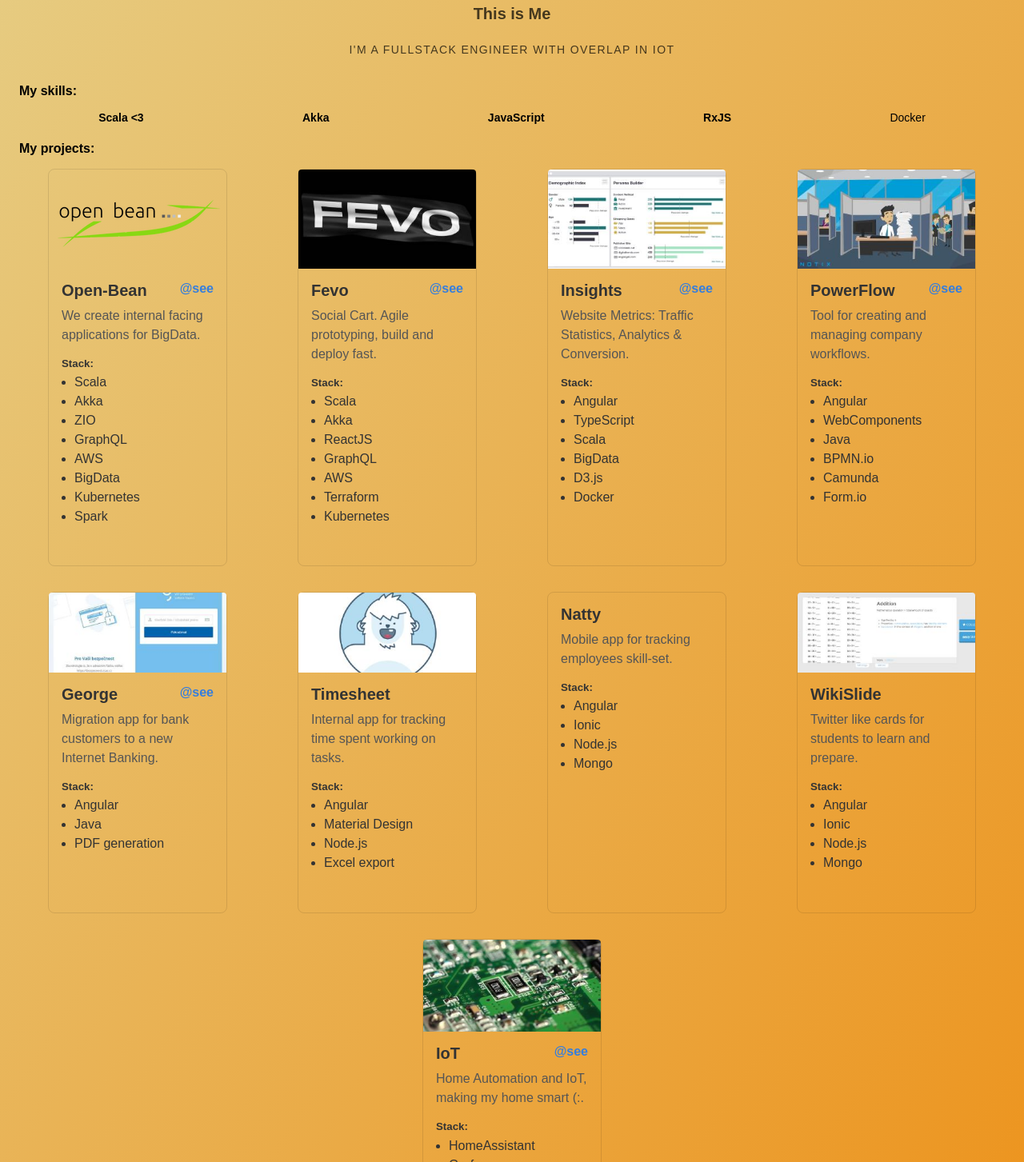
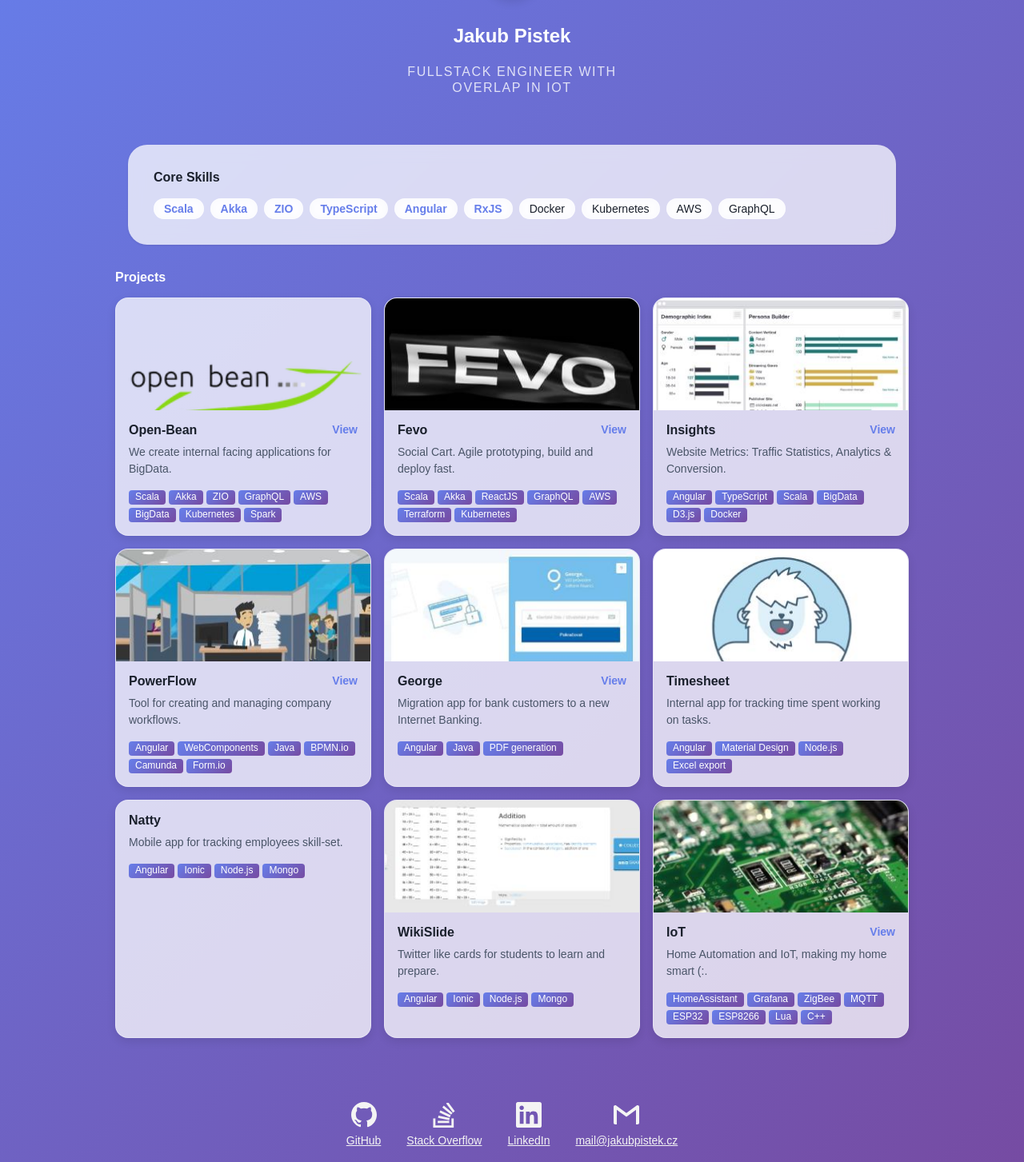
Before and after one commit to kubiq/web, an Angular app: page / in a window 1280 px wide. Shown: the part 137-1590 px from the top of the page at 80% size. Built offline with nearby package versions, Linux system fonts and the light colour scheme.

Commit message:
Update design

```diff
--- a/src/app/app.component.html
+++ b/src/app/app.component.html
@@ -1,31 +1,38 @@
 
-<header class="tc pt4 pt5-ns flex flex-column items-center">
-  <img src="assets/ja-ctverec-s-66.jpg" class="br3 ba b--black-10 h3 w3" alt="avatar">
-  <h1 class="f5 f4-ns fw6 black-70">This is Me</h1>
-  <h2 class="f6 black-70 fw3 ttu tracked measure lh-title mh-auto">I'm a FullStack Engineer with overlap in IoT</h2>
+<header class="tc pt4 pt5-ns flex flex-column items-center animate-fade-in-up">
+  <div class="avatar-ring mb3">
+    <img src="assets/ja-ctverec-s-66.jpg" class="br-100 h3 w3 db" alt="Jakub Pistek">
+  </div>
+  <h1 class="f4 f3-ns fw6 white mb2">Jakub Pistek</h1>
+  <h2 class="f6 f5-ns white-80 fw4 ttu tracked measure-narrow lh-title tc">
+    FullStack Engineer with overlap in IoT
+  </h2>
 </header>
 
-<main>
+<main class="mw8 center ph3 pv4">
 
-  <section class="mw9 center ph3-ns">
-    <article>
-      <h4 class="pl2 mb3">My skills:</h4>
-      <ul class="list pv0 ph2 ma0 flex flex-wrap justify-around f7 f6-ns">
-        <li><strong>Scala <3</strong></li>
-        <li><strong>Akka</strong></li>
-        <li><strong>JavaScript</strong></li>
-        <li><strong>RxJS</strong></li>
-        <li>Docker</li>
-      </ul>
-    </article>
+  <section class="section-glass mb4 animate-fade-in-up" style="animation-delay: 0.2s">
+    <h4 class="f5 fw6 mb3 mt0" style="color: var(--text-primary)">Core Skills</h4>
+    <div class="flex flex-wrap gap2" style="gap: 0.5rem">
+      <span class="skill-badge"><strong>Scala</strong></span>
+      <span class="skill-badge"><strong>Akka</strong></span>
+      <span class="skill-badge"><strong>ZIO</strong></span>
+      <span class="skill-badge"><strong>TypeScript</strong></span>
+      <span class="skill-badge"><strong>Angular</strong></span>
+      <span class="skill-badge"><strong>RxJS</strong></span>
+      <span class="skill-badge">Docker</span>
+      <span class="skill-badge">Kubernetes</span>
+      <span class="skill-badge">AWS</span>
+      <span class="skill-badge">GraphQL</span>
+    </div>
   </section>
 
-  <section class="mw9 center ph3-ns">
-    <h4 class="pl2 mb0">My projects:</h4>
+  <section class="animate-fade-in-up" style="animation-delay: 0.3s">
+    <h4 class="f5 fw6 mb3 white">Projects</h4>
 
-    <div class="flex-ns flex-wrap-ns justify-around">
-      @for (p of projects; track p) {
-        <article class="w-100 w-50-m w-33-l mw5 pa2 pa3-ns">
+    <div class="flex flex-wrap" style="margin: -0.5rem">
+      @for (p of projects; track p.id) {
+        <article class="w-100 w-50-m w-third-l pa2">
           <app-project [project]="p"></app-project>
         </article>
       }
@@ -34,23 +41,23 @@
 
 </main>
 
-<footer class="pv4 ph3 tc">
-  <a class="link near-black dib mh3 tc pb3" rel="noreferrer" href="https://github.com/kubiq" title="GitHub">
+<footer class="pv4 ph3 tc animate-fade-in-up" style="animation-delay: 0.5s">
+  <div class="flex justify-center flex-wrap">
+    <a class="social-link near-white" rel="noreferrer" href="https://github.com/kubiq" title="GitHub">
       <svg class="dib h2 w2" fill="currentColor" xmlns="http://www.w3.org/2000/svg" viewBox="0 0 16 16" fill-rule="evenodd" clip-rule="evenodd" stroke-linejoin="round" stroke-miterlimit="1.414"><path d="M8 0C3.58 0 0 3.582 0 8c0 3.535 2.292 6.533 5.47 7.59.4.075.547-.172.547-.385 0-.19-.007-.693-.01-1.36-2.226.483-2.695-1.073-2.695-1.073-.364-.924-.89-1.17-.89-1.17-.725-.496.056-.486.056-.486.803.056 1.225.824 1.225.824.714 1.223 1.873.87 2.33.665.072-.517.278-.87.507-1.07-1.777-.2-3.644-.888-3.644-3.953 0-.873.31-1.587.823-2.147-.083-.202-.358-1.015.077-2.117 0 0 .672-.215 2.2.82.638-.178 1.323-.266 2.003-.27.68.004 1.364.092 2.003.27 1.527-1.035 2.198-.82 2.198-.82.437 1.102.163 1.915.08 2.117.513.56.823 1.274.823 2.147 0 3.073-1.87 3.75-3.653 3.947.287.246.543.735.543 1.48 0 1.07-.01 1.933-.01 2.195 0 .215.144.463.55.385C13.71 14.53 16 11.534 16 8c0-4.418-3.582-8-8-8"/></svg>
-    <span class="f6 db">GitHub</span>
+      <span class="f6 db mt2">GitHub</span>
     </a>
-  <a class="link near-black dib mh3 tc pb3" rel="noreferrer" href="https://stackoverflow.com/users/1619720/kubiq" title="Stack Overflow">
+    <a class="social-link near-white" rel="noreferrer" href="https://stackoverflow.com/users/1619720/kubiq" title="Stack Overflow">
       <svg class="dib h2 w2" fill="currentColor" xmlns="http://www.w3.org/2000/svg" viewBox="0 0 16 16" fill-rule="evenodd" clip-rule="evenodd" stroke-linejoin="round" stroke-miterlimit="1.414"><path d="M12.658 14.577v-4.27h1.423V16H1.23v-5.693H2.65v4.27h10.006zm-8.583-1.423h7.16V11.73h-7.16v1.424zm.173-3.235l6.987 1.465.3-1.38L4.55 8.54l-.302 1.38zm.906-3.365l6.47 3.02.602-1.295-6.47-3.02-.602 1.295zm1.81-3.19l5.478 4.57.906-1.078-5.477-4.57-.905 1.077zM10.502 0L9.338.863l4.27 5.735 1.164-.862L10.5 0z"/></svg>
-    <span class="f6 db">Stack Overflow</span>
+      <span class="f6 db mt2">Stack Overflow</span>
     </a>
-  <a class="link near-black dib mh3 tc pb3" rel="noreferrer" href="https://www.linkedin.com/in/jakub-pi%C5%A1t%C4%9Bk-b15a9020/" title="LinkedIn">
+    <a class="social-link near-white" rel="noreferrer" href="https://www.linkedin.com/in/jakub-pi%C5%A1t%C4%9Bk-b15a9020/" title="LinkedIn">
       <svg class="dib h2 w2" fill="currentColor" xmlns="http://www.w3.org/2000/svg" viewBox="0 0 16 16" fill-rule="evenodd" clip-rule="evenodd" stroke-linejoin="round" stroke-miterlimit="1.414"><path d="M13.632 13.635h-2.37V9.922c0-.886-.018-2.025-1.234-2.025-1.235 0-1.424.964-1.424 1.96v3.778h-2.37V6H8.51V7.04h.03c.318-.6 1.092-1.233 2.247-1.233 2.4 0 2.845 1.58 2.845 3.637v4.188zM3.558 4.955c-.762 0-1.376-.617-1.376-1.377 0-.758.614-1.375 1.376-1.375.76 0 1.376.617 1.376 1.375 0 .76-.617 1.377-1.376 1.377zm1.188 8.68H2.37V6h2.376v7.635zM14.816 0H1.18C.528 0 0 .516 0 1.153v13.694C0 15.484.528 16 1.18 16h13.635c.652 0 1.185-.516 1.185-1.153V1.153C16 .516 15.467 0 14.815 0z" fill-rule="nonzero"/></svg>
-    <span class="f6 db">LinkedIn</span>
+      <span class="f6 db mt2">LinkedIn</span>
     </a>
-
-  <a href="mailto:mail@jakubpistek.cz" rel="noreferrer" class="link near-black dib mh3 tc pb3" title="e-mail">
+    <a href="mailto:mail@jakubpistek.cz" rel="noreferrer" class="social-link near-white" title="e-mail">
       <svg class="dib h2 w2" fill="currentColor" xmlns="http://www.w3.org/2000/svg" viewBox="0 0 24 24"><path d="M24 4.5v15c0 .85-.65 1.5-1.5 1.5H21V7.387l-9 6.463-9-6.463V21H1.5C.649 21 0 20.35 0 19.5v-15c0-.425.162-.8.431-1.068C.7 3.16 1.076 3 1.5 3H2l10 7.25L22 3h.5c.425 0 .8.162 1.069.432.27.268.431.643.431 1.068z"/></svg>
-    <span class="f6 db">mail&#64;jakubpistek.cz</span>
+      <span class="f6 db mt2">mail&#64;jakubpistek.cz</span>
     </a>
-
+  </div>
 </footer>
--- a/src/app/project/project.component.html
+++ b/src/app/project/project.component.html
@@ -1,35 +1,34 @@
 
-<article class="br3 ba dark-gray b--black-10 w-100 h-100 flex flex-column">
+<article class="card-modern w-100 h-100 flex flex-column overflow-hidden">
 
   @for (src of project().img; track src) {
     <img [src]="src"
-      class="w-100 br2 br--top cover-fit h-25" [alt]="project().desc">
+      class="w-100 cover-fit"
+      style="height: 140px; object-position: top"
+      [alt]="project().desc">
   }
 
-  <div class="pa2 pa3-ns flex flex-column h75">
-    <div class="flex">
-      <div class="w-75 ma0">
-        <h2 class="f4 ma0">{{project().name}}</h2>
-      </div>
+  <div class="pa3 flex flex-column flex-auto">
+    <div class="flex items-start justify-between mb2">
+      <h2 class="f5 fw6 ma0" style="color: var(--text-primary)">{{project().name}}</h2>
       @for (url of project().web; track url) {
-        <h2 class="f5 w-25 ma0 tr">
-          <a [href]="url" class="f5 link blue hover-silver" target="_blank"
-          rel="noreferrer" referrerpolicy="no-referrer">&#64;see</a>
-        </h2>
+        <a [href]="url" class="project-link f6" target="_blank"
+          rel="noreferrer" referrerpolicy="no-referrer">View</a>
       }
     </div>
 
-    <p class="f5 f6-m lh-copy measure measure-narrow-m mt2 mid-gray">
+    <p class="f6 lh-copy mt0 mb3" style="color: var(--text-secondary)">
       {{project().desc}}
     </p>
 
-    <h5 class="mb1 mt0">Stack:</h5>
     @if (project().techs) {
-      <ul class="pa0 ma0 ml3 lh-copy flex-auto-m">
-        @for (t of project().techs; track t) {
-          <li>{{t}}</li>
-        }
-      </ul>
+      <div class="mt-auto">
+        <div class="flex flex-wrap" style="margin: -0.125rem">
+          @for (t of project().techs; track t) {
+            <span class="tech-tag">{{t}}</span>
+          }
+        </div>
+      </div>
     }
   </div>
 
--- a/src/styles.scss
+++ b/src/styles.scss
@@ -1,14 +1,35 @@
-/* You can add global styles to this file, and also import other style files */
+/* Modern portfolio styles */
 
 :root {
-  --one-color: #e6cd84;
-  --two-color: #ed9017;
-
-  body {
-    background: linear-gradient(to bottom right, var(--one-color) 0%, var(--two-color) 100%);
-  }
+  /* Modern color palette - subtle gradients with depth */
+  --primary-gradient-start: #667eea;
+  --primary-gradient-end: #764ba2;
+  --surface-color: rgba(255, 255, 255, 0.95);
+  --surface-glass: rgba(255, 255, 255, 0.75);
+  --text-primary: #1a202c;
+  --text-secondary: #4a5568;
+  --text-muted: #718096;
+  --accent-color: #667eea;
+  --shadow-sm: 0 1px 3px rgba(0, 0, 0, 0.08);
+  --shadow-md: 0 4px 12px rgba(0, 0, 0, 0.1);
+  --shadow-lg: 0 10px 40px rgba(0, 0, 0, 0.15);
+  --transition-fast: 0.2s ease;
+  --transition-normal: 0.3s ease;
 }
 
+* {
+  box-sizing: border-box;
+}
+
+body {
+  background: linear-gradient(135deg, var(--primary-gradient-start) 0%, var(--primary-gradient-end) 100%);
+  min-height: 100vh;
+  font-family: -apple-system, BlinkMacSystemFont, 'Segoe UI', Roboto, 'Helvetica Neue', Arial, sans-serif;
+  -webkit-font-smoothing: antialiased;
+  -moz-osx-font-smoothing: grayscale;
+}
+
+/* Utility classes */
 .cover-fit {
   object-fit: cover;
 }
@@ -20,3 +41,147 @@
 .h-two-thirds {
   height: calc(100% / 1.5);
 }
+
+/* Modern card style */
+.card-modern {
+  background: var(--surface-glass);
+  backdrop-filter: blur(10px);
+  -webkit-backdrop-filter: blur(10px);
+  border: 1px solid rgba(255, 255, 255, 0.3);
+  border-radius: 16px;
+  box-shadow: var(--shadow-md);
+  transition: transform var(--transition-normal), box-shadow var(--transition-normal);
+}
+
+.card-modern:hover {
+  transform: translateY(-4px);
+  box-shadow: var(--shadow-lg);
+}
+
+/* Animation keyframes */
+@keyframes fadeInUp {
+  from {
+    opacity: 0;
+    transform: translateY(20px);
+  }
+  to {
+    opacity: 1;
+    transform: translateY(0);
+  }
+}
+
+@keyframes scaleIn {
+  from {
+    opacity: 0;
+    transform: scale(0.95);
+  }
+  to {
+    opacity: 1;
+    transform: scale(1);
+  }
+}
+
+.animate-fade-in-up {
+  animation: fadeInUp 0.6s ease-out forwards;
+}
+
+.animate-scale-in {
+  animation: scaleIn 0.4s ease-out forwards;
+}
+
+/* Stagger delays for list items */
+.stagger-1 { animation-delay: 0.1s; }
+.stagger-2 { animation-delay: 0.2s; }
+.stagger-3 { animation-delay: 0.3s; }
+.stagger-4 { animation-delay: 0.4s; }
+.stagger-5 { animation-delay: 0.5s; }
+.stagger-6 { animation-delay: 0.6s; }
+
+/* Skills badges */
+.skill-badge {
+  display: inline-flex;
+  align-items: center;
+  padding: 0.25rem 0.75rem;
+  background: var(--surface-glass);
+  backdrop-filter: blur(4px);
+  border-radius: 9999px;
+  font-size: 0.875rem;
+  font-weight: 500;
+  color: var(--text-primary);
+  border: 1px solid rgba(255, 255, 255, 0.4);
+  transition: all var(--transition-fast);
+}
+
+.skill-badge:hover {
+  background: white;
+  transform: translateY(-2px);
+}
+
+.skill-badge strong {
+  color: var(--accent-color);
+}
+
+/* Tech tags */
+.tech-tag {
+  display: inline-block;
+  padding: 0.125rem 0.5rem;
+  background: linear-gradient(135deg, var(--primary-gradient-start), var(--primary-gradient-end));
+  color: white;
+  border-radius: 4px;
+  font-size: 0.75rem;
+  font-weight: 500;
+  margin: 0.125rem;
+}
+
+/* Social links */
+.social-link {
+  display: inline-flex;
+  flex-direction: column;
+  align-items: center;
+  padding: 1rem;
+  border-radius: 12px;
+  transition: all var(--transition-normal);
+}
+
+.social-link:hover {
+  background: var(--surface-glass);
+  transform: translateY(-4px);
+}
+
+.social-link svg {
+  transition: transform var(--transition-fast);
+}
+
+.social-link:hover svg {
+  transform: scale(1.1);
+}
+
+/* Avatar */
+.avatar-ring {
+  padding: 4px;
+  background: linear-gradient(135deg, rgba(255,255,255,0.8), rgba(255,255,255,0.3));
+  border-radius: 50%;
+  box-shadow: var(--shadow-md);
+}
+
+/* Section styling */
+.section-glass {
+  background: var(--surface-glass);
+  backdrop-filter: blur(10px);
+  border-radius: 24px;
+  padding: 2rem;
+  margin: 1rem;
+  box-shadow: var(--shadow-sm);
+}
+
+/* Link styling */
+a.project-link {
+  color: var(--accent-color);
+  text-decoration: none;
+  font-weight: 600;
+  transition: color var(--transition-fast);
+}
+
+a.project-link:hover {
+  color: var(--primary-gradient-end);
+}
```
Also changed, not shown: tsconfig.json (+14 -8 lines), 1 other file (tests, documents, lock files or other folders). Lines whose indentation alone changed are shown as unchanged.
